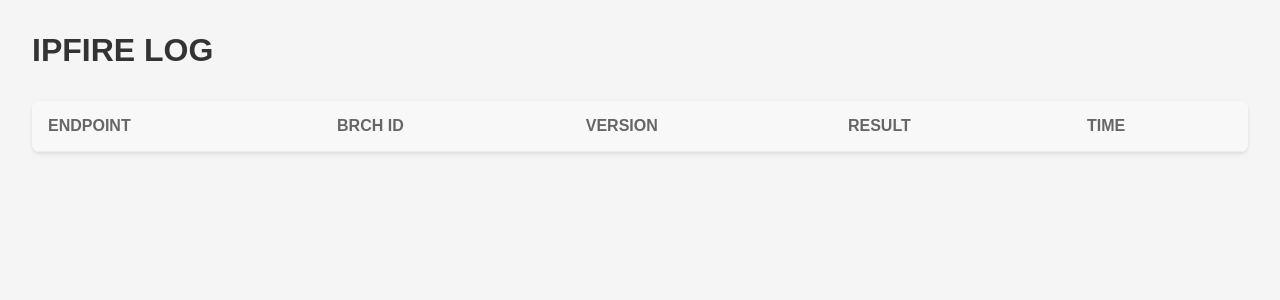
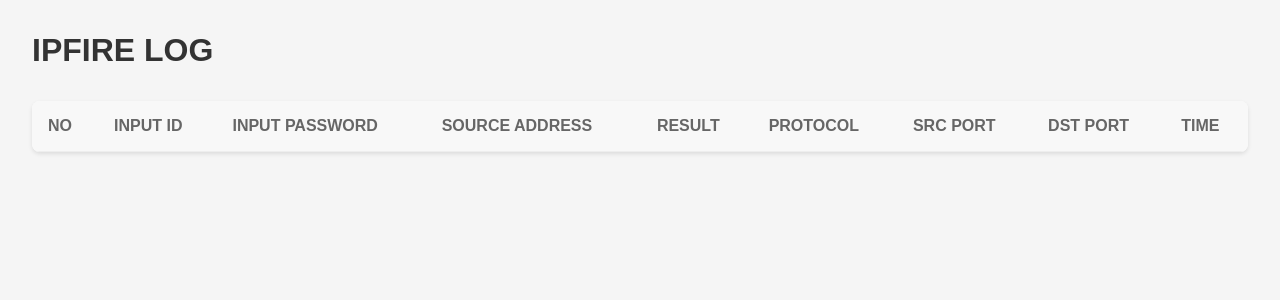
Before and after one commit to yuhano/DeepDetector, a Flask app: page / in a window 1280 px wide. Shown: the top 300 px of the page. Run offline with Flask 3, Linux system fonts and the light colour scheme; data that the repository does not hold is empty; parts of the project's set-up code (start-up, migrations or seed data) failed here and were passed over.

Commit message:
dashboard 헤더 변경

```diff
--- a/ipfire/templates/dashboard.html
+++ b/ipfire/templates/dashboard.html
@@ -16,10 +16,14 @@
             <table>
                 <thead>
                     <tr>
-                        <th>ENDPOINT</th>
-                        <th>BRCH ID</th>
-                        <th>VERSION</th>
+                        <th>NO</th>
+                        <th>INPUT ID</th>
+                        <th>INPUT PASSWORD</th>
+                        <th>SOURCE ADDRESS</th>
                         <th>RESULT</th>
+                        <th>PROTOCOL</th>
+                        <th>SRC PORT</th>
+                        <th>DST PORT</th>
                         <th>TIME</th>
                     </tr>
                 </thead>
```
